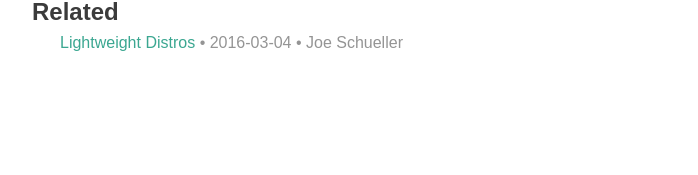
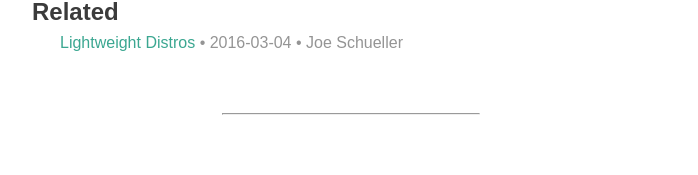
Before and after one commit to gojoe262/blog, a Jekyll site: the page built from _posts/2016-04-03-lane-detection-systems.md, in a window 1280 px wide. Shown: the part 5963-6138 px from the top of the page, without its empty margins (289-987 px from the left). Built offline with Jekyll 4.4.1, drawn with Linux system fonts in a browser that asks for light colours; comment, search, counter and statistics services are not loaded; before the commit the page ends 6069 px from its top, so only the background shows below that.

Commit message:
Get disqus working

```diff
--- a/_includes/comments.html
+++ b/_includes/comments.html
@@ -4,12 +4,12 @@
 * RECOMMENDED CONFIGURATION VARIABLES: EDIT AND UNCOMMENT THE SECTION BELOW TO INSERT DYNAMIC VALUES FROM YOUR PLATFORM OR CMS.
 * LEARN WHY DEFINING THESE VARIABLES IS IMPORTANT: https://disqus.com/admin/universalcode/#configuration-variables
 */
-/*
+
 var disqus_config = function () {
-//this.page.url = "{{ page.url | prepend: site.baseurl }}"; // Replace PAGE_URL with your page's canonical URL variable
-//this.page.identifier = "{{ page.date }}{{ page.title }}"; // Replace PAGE_IDENTIFIER with your page's unique identifier variable
+this.page.url = "{{ page.url | prepend: site.baseurl | prepend: site.url }}"; // Replace PAGE_URL with your page's canonical URL variable
+this.page.identifier = "{{ page.disqus_id }}"; // Replace PAGE_IDENTIFIER with your page's unique identifier variable
 };
-*/
+
 (function() { // DON'T EDIT BELOW THIS LINE
 var d = document, s = d.createElement('script');
 
--- a/_layouts/post.html
+++ b/_layouts/post.html
@@ -56,26 +56,8 @@
 </div>
 
 {% if page.comments %}
-<div id="disqus_thread"></div>
-<script>
-/**
-* RECOMMENDED CONFIGURATION VARIABLES: EDIT AND UNCOMMENT THE SECTION BELOW TO INSERT DYNAMIC VALUES FROM YOUR PLATFORM OR CMS.
-* LEARN WHY DEFINING THESE VARIABLES IS IMPORTANT: https://disqus.com/admin/universalcode/#configuration-variables
-*/
-
-var disqus_config = function () {
-this.page.url = "{{ page.url | prepend: site.baseurl }}"; // Replace PAGE_URL with your page's canonical URL variable
-//this.page.identifier = PAGE_IDENTIFIER; // Replace PAGE_IDENTIFIER with your page's unique identifier variable
-};
-
-(function() { // DON'T EDIT BELOW THIS LINE
-var d = document, s = d.createElement('script');
-
-s.src = '//joe-schueller.disqus.com/embed.js';
-
-s.setAttribute('data-timestamp', +new Date());
-(d.head || d.body).appendChild(s);
-})();
-</script>
-<noscript>Please enable JavaScript to view the <a href="https://disqus.com/?ref_noscript" rel="nofollow">comments powered by Disqus.</a></noscript>
+<div class="post-comments">
+    <hr>
+    {% include comments.html %}
+</div>
 {% endif %}
--- a/_sass/_post.scss
+++ b/_sass/_post.scss
@@ -43,3 +43,9 @@
 .post-related-data {
     color: lighten($text-color, 20%);
 }
+
+.post-comments hr {
+    margin-bottom: $spacing-unit * 2;
+    margin-top: $spacing-unit * 2;
+    width: 40%;
+}
```
Also changed, not shown: _posts/2016-04-03-lane-detection-systems.md (+1 -0 lines).
